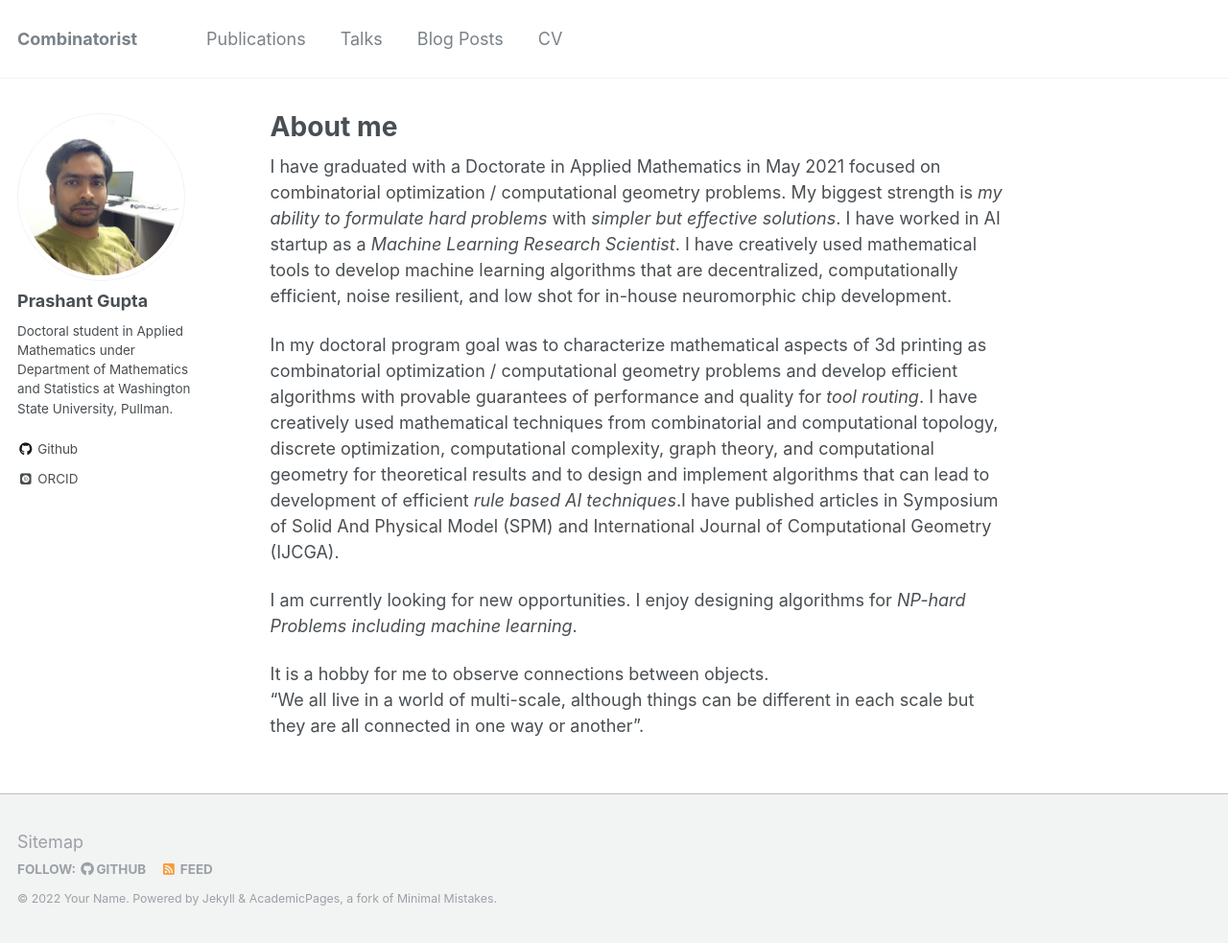
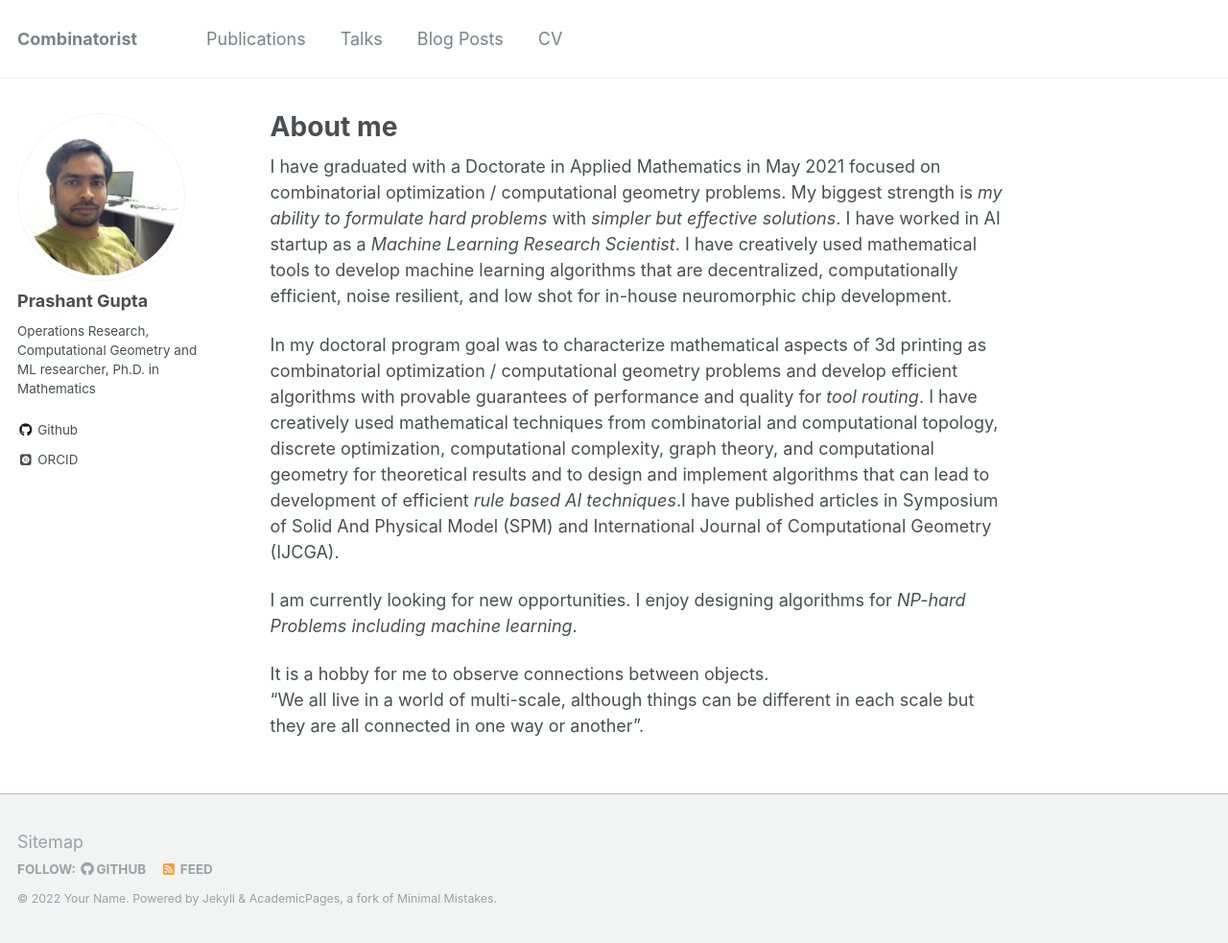
Before and after one commit to pragup/pragup.github.io, a Jekyll site: the page built from _pages/about.md, in a window 1280 px wide and 983 px high. Shown: the whole window at 96% size. Built offline with Jekyll 4.4.1, drawn with Linux system fonts in a browser that asks for light colours; some web fonts are replaced.

Commit message:
change in my introduction.

```diff
--- a/_config.yml
+++ b/_config.yml
@@ -82,7 +82,7 @@ analytics:
 author:
   name             : "Prashant Gupta"
   avatar           : "prashant.png"
-  bio              : "Doctoral student in Applied Mathematics under Department of Mathematics and Statistics at Washington State University, Pullman."
+  bio              : "Operations Research, Computational Geometry and ML researcher, Ph.D. in Mathematics"
 #  location         : "Location"
   employer         :
 #  pubmed           : "https://www.ncbi.nlm.nih.gov/pubmed/?term=john+snow"
```
